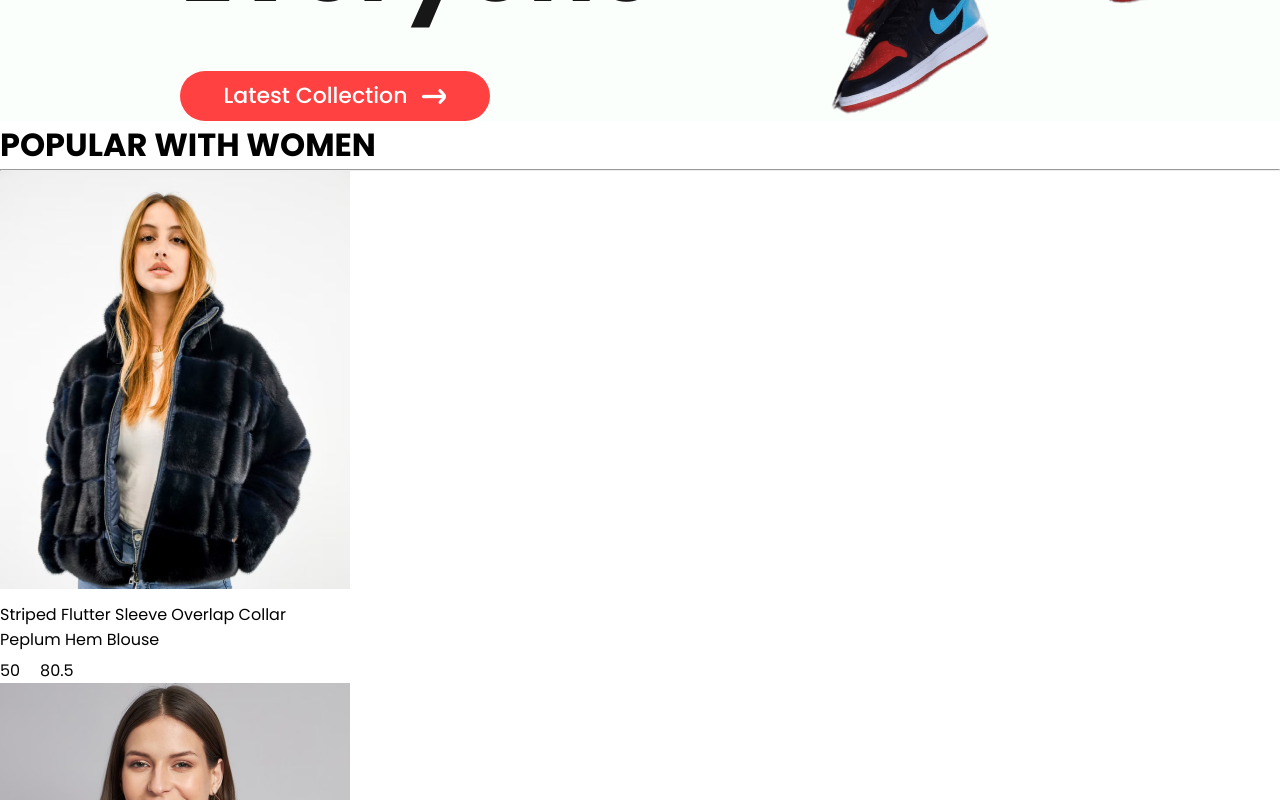
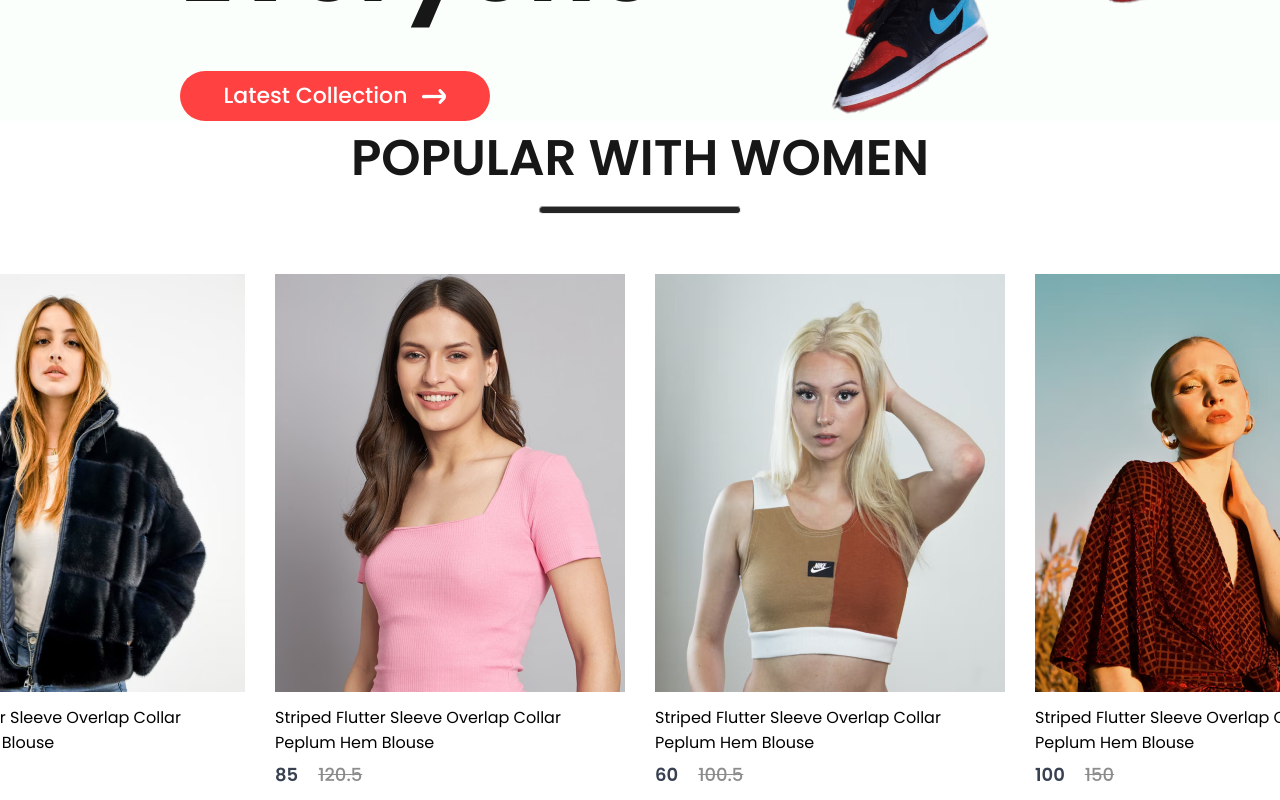
Before and after one commit to OliE99/E-Commerce-Web-App, a React (Create React App) app in the folder front-end/: page / in a window 1280 px wide. Shown: the part 840-1640 px from the top of the page. Built offline with nearby package versions, Linux system fonts and the light colour scheme.

Commit message:
Added Item styles and fixed syntax errors

```diff
--- a/front-end/src/Components/Items/Items.css
+++ b/front-end/src/Components/Items/Items.css
@@ -17,11 +17,11 @@
     font-weight: 600;
 }
 
-.itme-price-old{
+.item-price-old{
+    text-decoration: line-through;
     color: #8c8c8c;
     font-size: 18px;
     font-weight: 500;
-    text-decoration: line-through;
 }
 
 .item:hover{
--- a/front-end/src/Components/Items/Items.jsx
+++ b/front-end/src/Components/Items/Items.jsx
@@ -1,5 +1,5 @@
-import React from 'react';
-import './Items.css';
+import React from 'react'
+import './Items.css'
 
 const Items = (props) => {
     return (
@@ -7,10 +7,10 @@ const Items = (props) => {
             <img src={props.image} alt="" />
             <p>{props.name}</p>
             <div className="item-prices">
-                <div classname="item-price-new">
+                <div className="item-price-new">
                     {props.new_price}
                 </div>
-                <div classname="item-price-old">
+                <div className="item-price-old">
                     {props.old_price}
                 </div>
             </div>
--- a/front-end/src/Components/Popular/Popular.css
+++ b/front-end/src/Components/Popular/Popular.css
@@ -0,0 +1,26 @@
+.popular{
+    display: flex;
+    flex-direction: column;
+    align-items: center;
+    gap: 10px;
+    height: 90vh;
+}
+
+.popular h1{
+    color: #171717;
+    font-size: 50px;
+    font-weight: 600;
+}
+
+.popular hr{
+    width: 200px;
+    height: 6px;
+    border-radius: 10px;
+    background: #252525;
+}
+
+.popular-item{
+    margin-top: 50px;
+    display: flex;
+    gap: 30px;
+}
```
